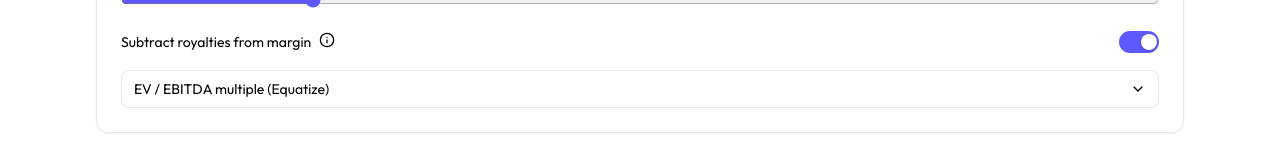
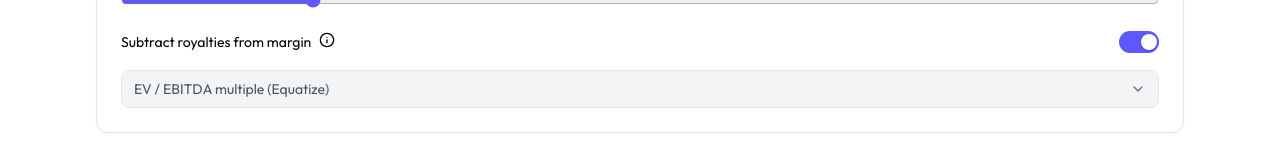
Before and after one commit to 34nd0m/equatize-calculator, a Next.js app: page / in a window 1280 px wide. Shown: the part 628-785 px from the top of the page. Built offline with nearby package versions, Linux system fonts and the light colour scheme.

Commit message:
Update page.tsx

```diff
--- a/src/app/page.tsx
+++ b/src/app/page.tsx
@@ -510,18 +510,24 @@ export default function Calculator() {
                 </div>
                 <Switch checked={includeRoyaltyInMargin} onCheckedChange={setIncludeRoyaltyInMargin} />
               </div>
-              <div className="rounded-lg border">
+              <div
+                className={`rounded-lg border transition-colors ${
+                  showMultiple ? "border-gray-300 bg-gray-50" : "border-gray-200 bg-gray-100 hover:bg-gray-50"
+                }`}
+              >
                 <button
                   type="button"
                   onClick={() => setShowMultiple((s) => !s)}
                   className="w-full flex items-center justify-between px-3 py-2"
                 >
-                  <span className="text-sm font-medium">EV / EBITDA multiple (Equatize)</span>
+                  <span className="text-sm font-medium text-gray-600">
+                    EV / EBITDA multiple (Equatize)
+                  </span>
                   <motion.span
                     initial={false}
                     animate={{ rotate: showMultiple ? 180 : 0 }}
                     transition={{ duration: 0.2 }}
-                    className="text-muted-foreground"
+                    className="text-gray-500"
                   >
                     <ChevronDown className="w-4 h-4" />
                   </motion.span>
@@ -533,7 +539,7 @@ export default function Calculator() {
                   transition={{ duration: 0.25 }}
                   style={{ overflow: "hidden" }}
                 >
-                  <div className="px-3 pb-3">
+                  <div className="px-3 pb-3 pt-2">
                     <NumberField
                       id="multiple"
                       label="Multiple"
```
